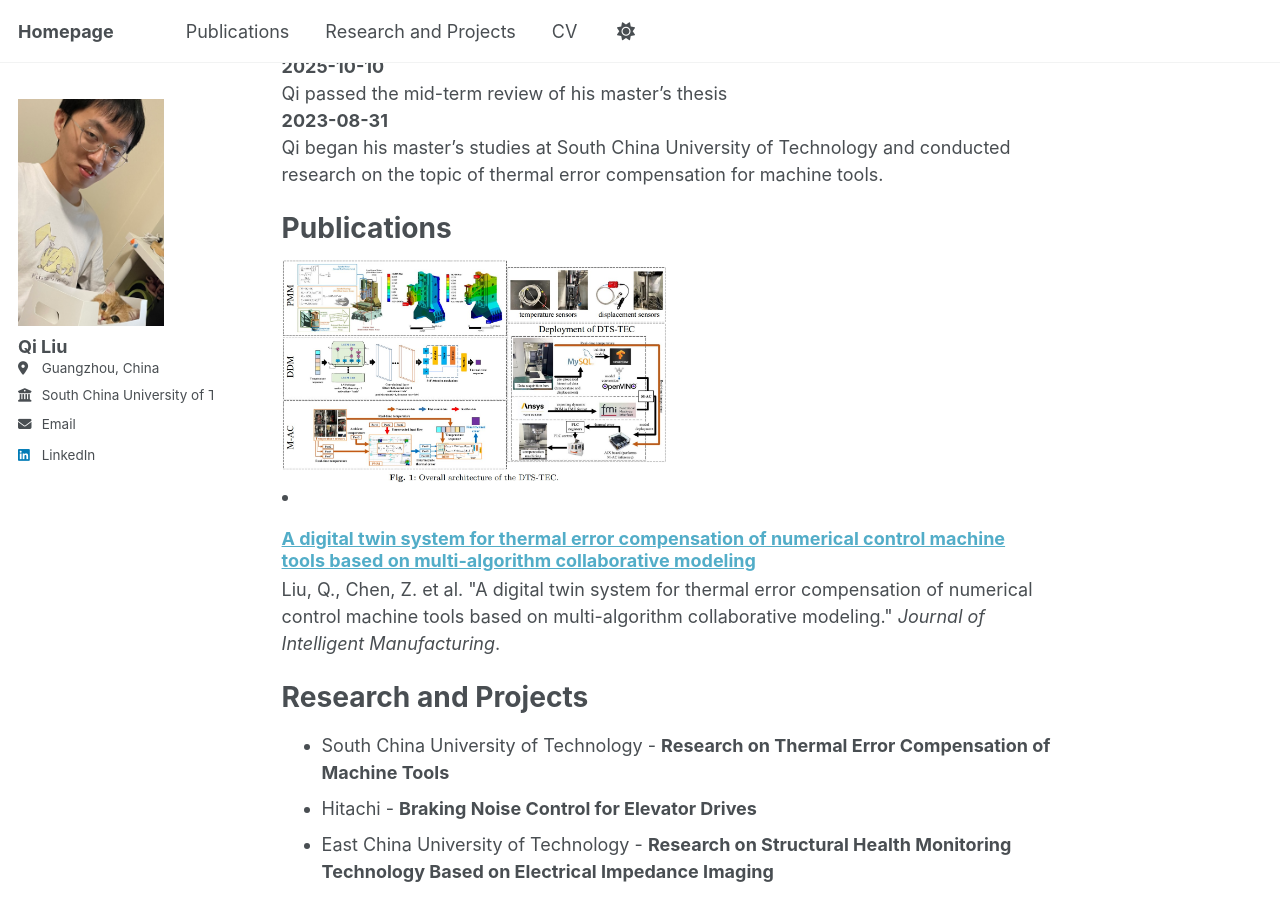
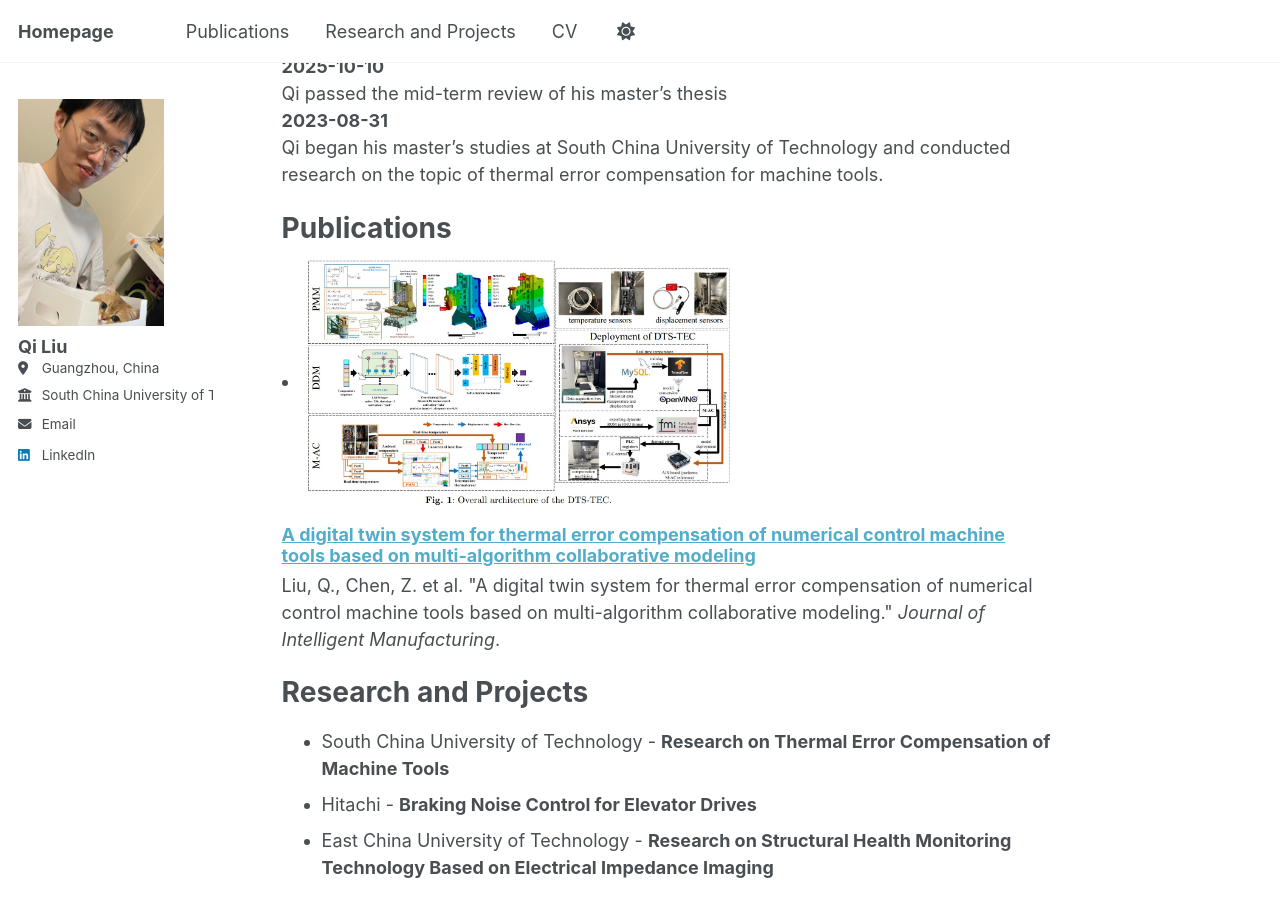
Before and after one commit to qiliu0701/qiliu0701.github.io, a Jekyll site: the page built from _pages/about.md, in a window 1280 px wide and 900 px high, scrolled down 377 px. Built offline with Jekyll 4.4.1, drawn with Linux system fonts in a browser that asks for light colours; a script that is not in the unit is left out.

Commit message:
Update archive-single-cv.html

```diff
--- a/_includes/archive-single-cv.html
+++ b/_includes/archive-single-cv.html
@@ -14,7 +14,6 @@
 
 <div class="{{ include.type | default: "list" }}__item flex">
   <article class="archive__item flex" itemscope itemtype="http://schema.org/CreativeWork">
-    <img src="{{ post.teaser }}"  style="width: 50%; height: auto;">
     <li>
     {% if include.type == "grid" and teaser %}
       <div class="archive__item-teaser">
@@ -27,6 +26,7 @@
           alt="">
       </div>
     {% endif %}
+      <img src="{{ post.teaser }}"  style="width: 55%; height: auto;">
       <h3 class="archive__item-title flex" itemprop="headline">
       {% if post.link %}
         <a href="{{ post.link }}">{{ title }}</a> <a href="{{ base_path }}{{ post.url }}" rel="permalink"><i class="fa fa-link" aria-hidden="true" title="permalink"></i><span class="sr-only">Permalink</span></a>
```
